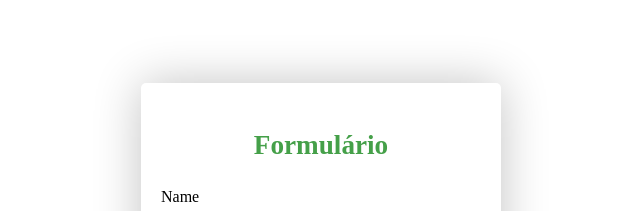
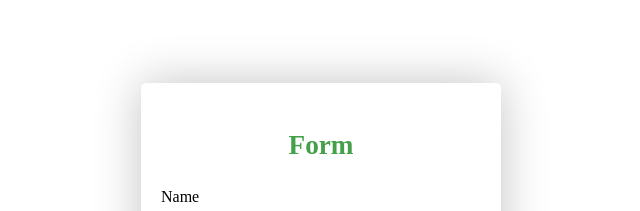
Before and after one commit to LeonardoChermaut/rethink-academy, a website built with Parcel: page index.html in a window 1280 px wide. Shown: the top 211 px of the page, without its empty margins (319-959 px from the left). Built offline with nearby package versions, Linux system fonts and the light colour scheme.

Commit message:
refactor name

```diff
--- a/index.html
+++ b/index.html
@@ -15,7 +15,7 @@
 
     <div class="container">
       <div class="formContainer">
-        <h3 class="title">Formulário</h3>
+        <h3 class="title">Form</h3>
 
         <form onsubmit="handleSubmit()" id="formUser" class="formSubmit">
           <label for="name">Name</label>
```
